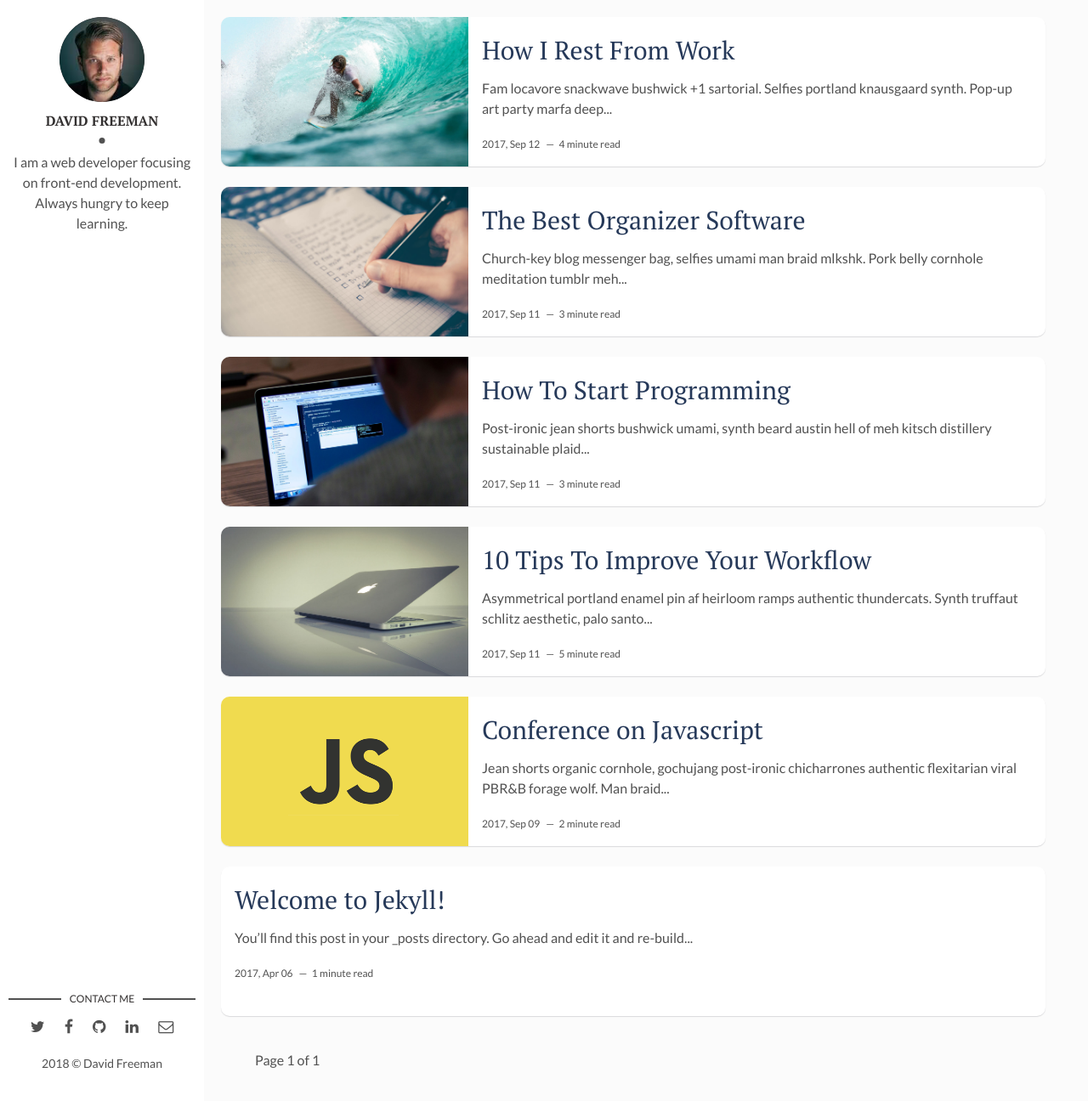
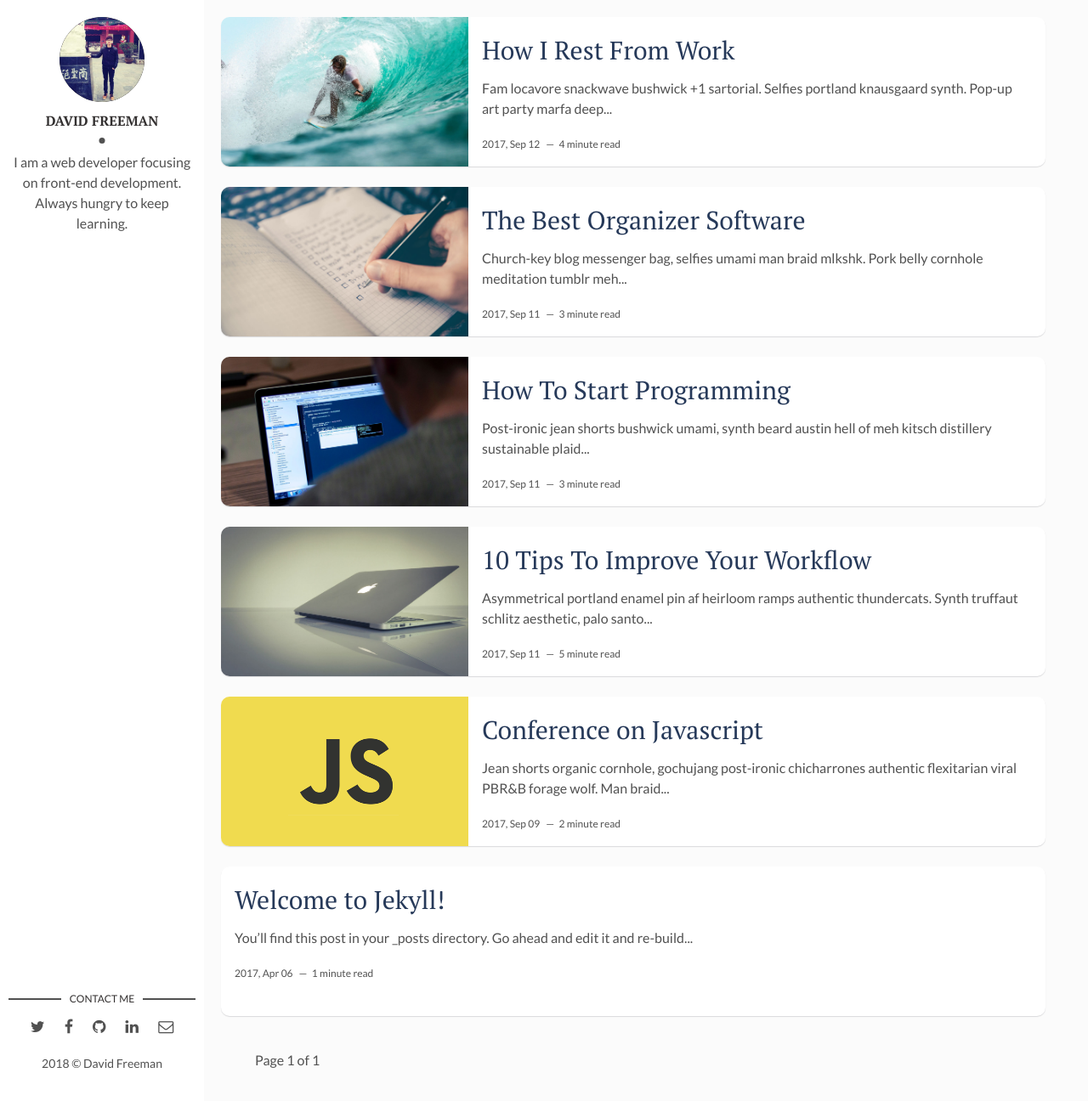
Before and after one commit to maominghui/maominghui.github.io, a Jekyll site: the page built from index.html, in a window 1280 px wide and 1296 px high. Shown: the whole window at 85% size. Built offline with Jekyll 4.4.1, drawn with Linux system fonts in a browser that asks for light colours; the list of posts is cut into pages by our own code.

Commit message:
提交头像

```diff
--- a/_config.yml
+++ b/_config.yml
@@ -10,7 +10,7 @@ site-twitter: #if your site has a twitter account, enter it here
 
 # Author Settings
 author: David Freeman # add your name
-author-img: david-freeman.jpg # add your photo
+author-img: myphoto.png # add your photo
 about-author: I am a web developer focusing on front-end development. Always hungry to keep learning. # add description
 social-twitter: # add your Twitter handle
 social-facebook: # add your Facebook handle
```
Also changed, not shown: assets/img/myphoto.png (added).
